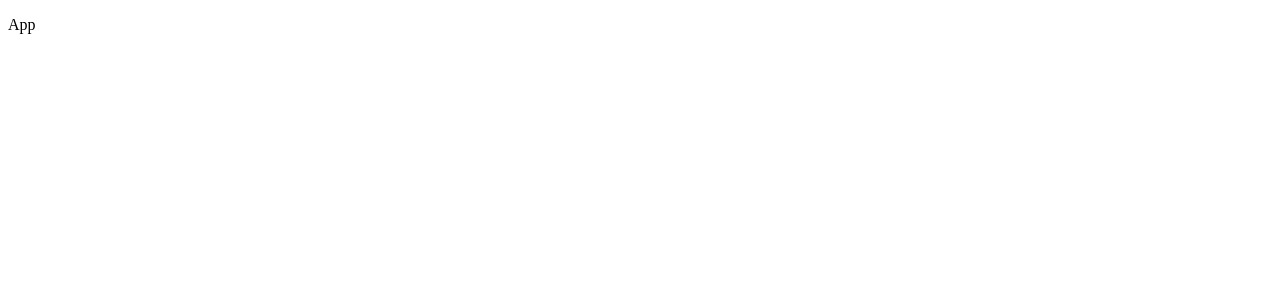
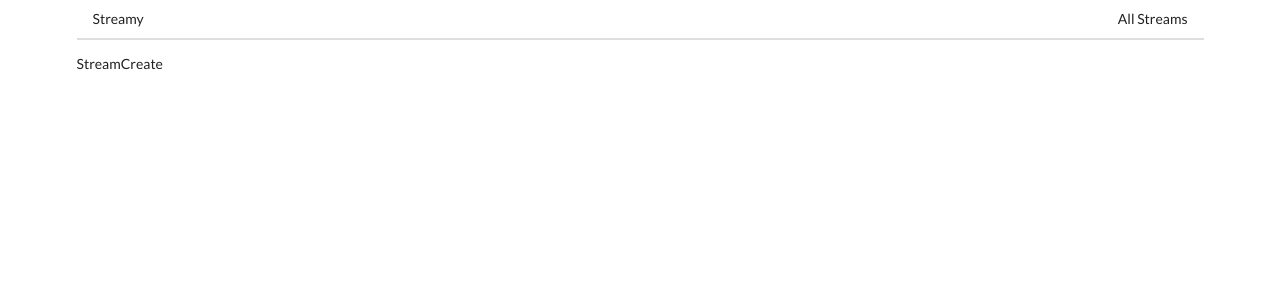
Before and after one commit to MouadLo/streams-react-redux-app, a React (Create React App) app in the folder client/: page /streams/new in a window 1280 px wide. Shown: the top 300 px of the page. Built offline with nearby package versions, Linux system fonts and the light colour scheme.

Commit message:
client: router setup

```diff
--- a/client/package.json
+++ b/client/package.json
@@ -8,6 +8,7 @@
     "@testing-library/user-event": "^7.1.2",
     "react": "^16.13.1",
     "react-dom": "^16.13.1",
+    "react-router-dom": "^5.1.2",
     "react-scripts": "3.4.1"
   },
   "scripts": {
--- a/client/public/index.html
+++ b/client/public/index.html
@@ -8,6 +8,10 @@
 		<meta
 			name="description"
 			content="Web site created using create-react-app"
+		/>
+		<link
+			rel="stylesheet"
+			href="https://cdnjs.cloudflare.com/ajax/libs/semantic-ui/2.4.1/semantic.min.css"
 		/>
 		<link rel="apple-touch-icon" href="%PUBLIC_URL%/logo192.png" />
 		<!--
--- a/client/src/components/App.js
+++ b/client/src/components/App.js
@@ -1,10 +1,27 @@
 import React, { Component } from 'react';
+import { BrowserRouter, Route } from 'react-router-dom';
+
+import StreamList from '../streams/StreamList';
+import StreamCreate from '../streams/StreamCreate';
+import StreamEdit from '../streams/StreamEdit';
+import StreamShow from '../streams/StreamShow';
+import StreamDelete from '../streams/StreamDelete';
+import Header from './Header';
 
 class App extends Component {
 	render() {
 		return (
-			<div>
-				<p>App</p>
+			<div className="ui container">
+				<BrowserRouter>
+					<div>
+						<Header />
+						<Route path="/" exact component={StreamList} />
+						<Route path="/streams/new" exact component={StreamCreate} />
+						<Route path="/streams/edit" exact component={StreamEdit} />
+						<Route path="/streams/delete" exact component={StreamDelete} />
+						<Route path="/streams/show" exact component={StreamShow} />
+					</div>
+				</BrowserRouter>
 			</div>
 		);
 	}
--- /dev/null
+++ b/client/src/components/Header.js
@@ -0,0 +1,19 @@
+import React from 'react';
+import { Link } from 'react-router-dom';
+
+const Header = () => {
+	return (
+		<div className="ui secondary pointing menu">
+			<Link to="/" className="item">
+				Streamy
+			</Link>
+			<div className="right menu">
+				<Link to="/" className="item">
+					All Streams
+				</Link>
+			</div>
+		</div>
+	);
+};
+
+export default Header;
--- /dev/null
+++ b/client/src/streams/StreamCreate.js
@@ -0,0 +1,7 @@
+import React from 'react';
+
+const StreamCreate = () => {
+	return <div>StreamCreate</div>;
+};
+
+export default StreamCreate;
--- /dev/null
+++ b/client/src/streams/StreamDelete.js
@@ -0,0 +1,7 @@
+import React from 'react';
+
+const StreamDelete = () => {
+	return <div>StreamDelete</div>;
+};
+
+export default StreamDelete;
--- /dev/null
+++ b/client/src/streams/StreamEdit.js
@@ -0,0 +1,7 @@
+import React from 'react';
+
+const StreamEdit = () => {
+	return <div>StreamEdit</div>;
+};
+
+export default StreamEdit;
--- /dev/null
+++ b/client/src/streams/StreamList.js
@@ -0,0 +1,7 @@
+import React from 'react';
+
+const StreamList = () => {
+	return <div>StreamList</div>;
+};
+
+export default StreamList;
--- /dev/null
+++ b/client/src/streams/StreamShow.js
@@ -0,0 +1,7 @@
+import React from 'react';
+
+const StreamShow = () => {
+	return <div>StreamShow</div>;
+};
+
+export default StreamShow;
```
Also changed, not shown: 1 other file (tests, documents, lock files or other folders). Lines whose indentation alone changed are shown as unchanged.
